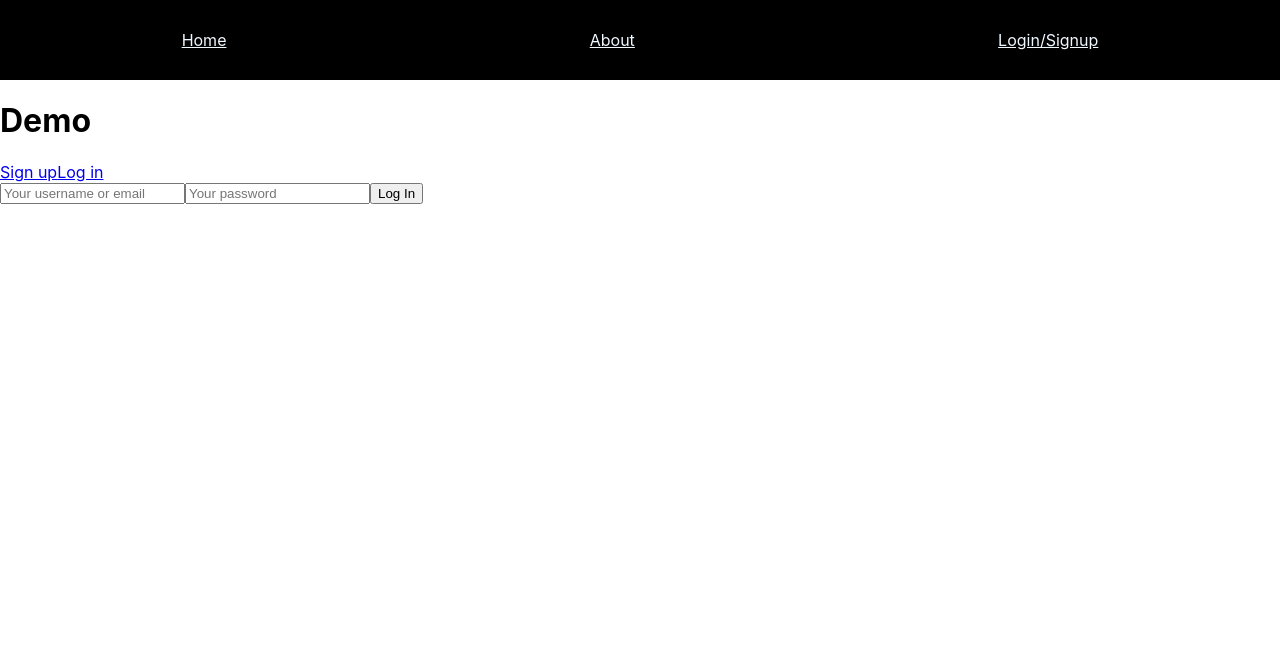
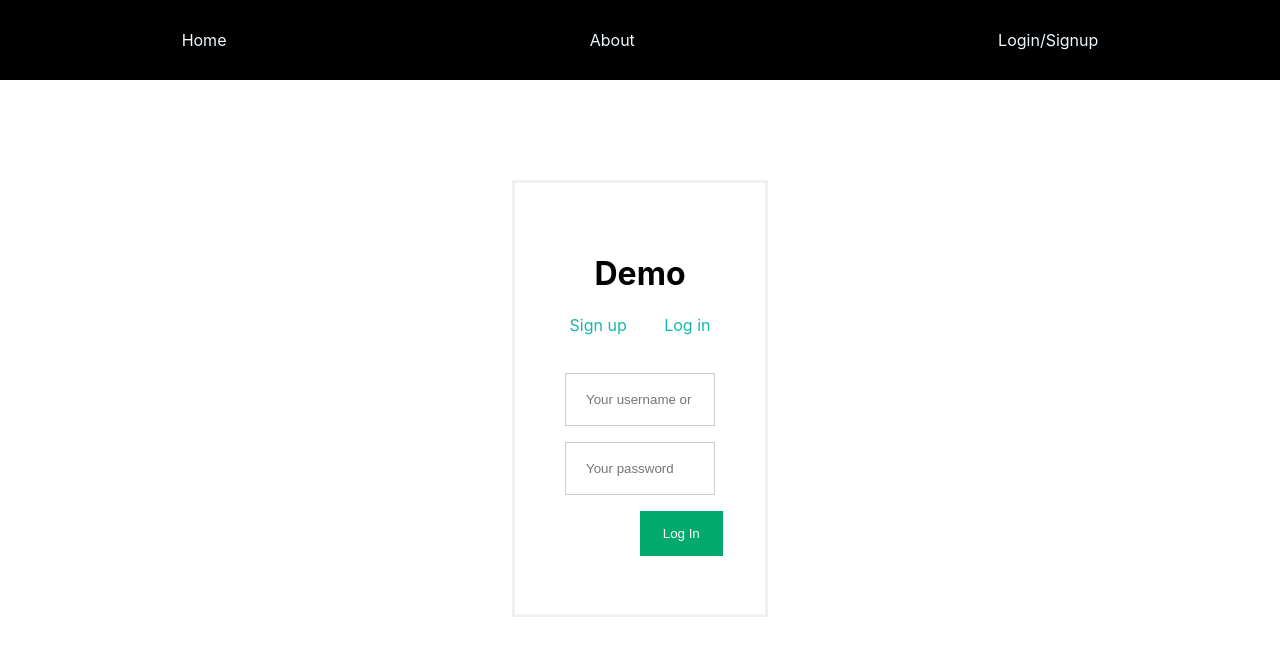
Before and after one commit to cdevalraj/Front-End, a React (Create React App) app: page /login in a window 1280 px wide. Shown: the top 656 px of the page. Built offline with nearby package versions, Linux system fonts and the light colour scheme.

Commit message:
UI update

```diff
--- a/src/App.css
+++ b/src/App.css
@@ -12,7 +12,7 @@ nav{
 }
 .link{
     color:aliceblue;
-
+    text-decoration: none;
 }
 .link:hover{
     color:red;
--- a/src/Pages/LoginPages/Forms.js
+++ /dev/null
@@ -1,25 +0,0 @@
-function Log() {
-    return (
-        <div>
-            <from>
-                <input type="text" placeholder="Your username or email" />
-                <input type="password" placeholder="Your password" />
-                <button>Log In</button>
-            </from>
-        </div>
-    );
-}
-function Sign()
-{
-    return (
-        <div>
-            <from>
-                <input type="text" placeholder="First & Last name"/>
-                <input type="text" placeholder="Email"/>
-                <input type="password" placeholder="Your password"/>
-                <button>Create Account</button>
-            </from>
-        </div>
-    );
-}
-export {Log,Sign};
--- /dev/null
+++ b/src/Pages/LoginPages/Log.js
@@ -0,0 +1,16 @@
+function Log() {
+    return (
+        <div>
+            <from>
+                <div>
+                    <input type="text"  placeholder="Your username or email" required={ true }/>
+                </div>
+                <div>
+                    <input type="password" placeholder="Your password" required={ true }/>
+                </div>
+                <button>Log In</button>
+            </from>
+        </div>
+    );
+}
+export default Log;
--- a/src/Pages/LoginPages/Login.js
+++ b/src/Pages/LoginPages/Login.js
@@ -1,9 +1,10 @@
-import { Log } from "./Forms";
+import Log from "./Log";
 import SLNav from "./slnav";
+import './forms.css';
 
 function Login() {
     return (
-        <div>
+        <div className="container">
             <SLNav />
             <Log/>
         </div>
--- /dev/null
+++ b/src/Pages/LoginPages/Sign.js
@@ -0,0 +1,19 @@
+function Sign() {
+    return (
+        <div>
+            <from>
+                <div>
+                    <input type="text" placeholder="username" required={ true }/>
+                </div>
+                <div>
+                    <input type="text" placeholder="Email" />
+                </div>
+                <div>
+                    <input type="password" placeholder="Your password" required={ true }/>
+                </div>
+                <button>Create An Account</button>
+            </from>
+        </div>
+    );
+}
+export default Sign;
--- a/src/Pages/LoginPages/Signup.js
+++ b/src/Pages/LoginPages/Signup.js
@@ -1,9 +1,10 @@
-import { Sign } from "./Forms";
+import Sign from "./Sign";
 import SLNav from "./slnav";
+import './forms.css';
 
 function Signup() {
     return (
-        <div>
+        <div className="container">
             <SLNav />
             <Sign />
         </div>
--- /dev/null
+++ b/src/Pages/LoginPages/forms.css
@@ -0,0 +1,48 @@
+input[type=text],
+input[type=password] {
+    width: 100%;
+    padding: 18px 20px;
+    margin: 8px 0;
+    display: inline-block;
+    border: 1px solid #ccc;
+    box-sizing: border-box;
+}
+
+button {
+    background-color: #04AA6D;
+    color: white;
+    padding: 15px 0;
+    margin: 8px 50%;
+    border: none;
+    cursor: pointer;
+    width: 55%;
+}
+
+.container {
+    padding: 50px;
+    text-align: center;
+    margin: 100px 40% 12px 40%;
+    border: 3px solid #f1f1f1;
+}
+
+button:hover {
+    opacity: 0.8;
+}
+.links{
+    padding-right: 25%;
+    color: #13b9ac;
+    text-decoration: none;
+}
+.links:hover{
+    color: aquamarine;
+}
+.linkl{
+    color: #13b9ac;
+    text-decoration: none;
+}
+.linkl:hover{
+    color: aquamarine;
+}
+.nlinks{
+    padding-bottom: 20%;
+}
--- a/src/Pages/LoginPages/slnav.js
+++ b/src/Pages/LoginPages/slnav.js
@@ -2,10 +2,12 @@ import {Link} from 'react-router-dom';
 function SLNav()
 {
     return (
-        <div>
+        <div className='headerl'>
             <h1>Demo</h1>
-            <Link to="/signup">Sign up</Link>
-            <Link to="/login">Log in</Link>
+            <div className='nlinks'>
+                <Link className='links' to="/signup">Sign up</Link>
+                <Link className='linkl' to="/login">Log in</Link>
+            </div>
         </div>
     );
 }
```
